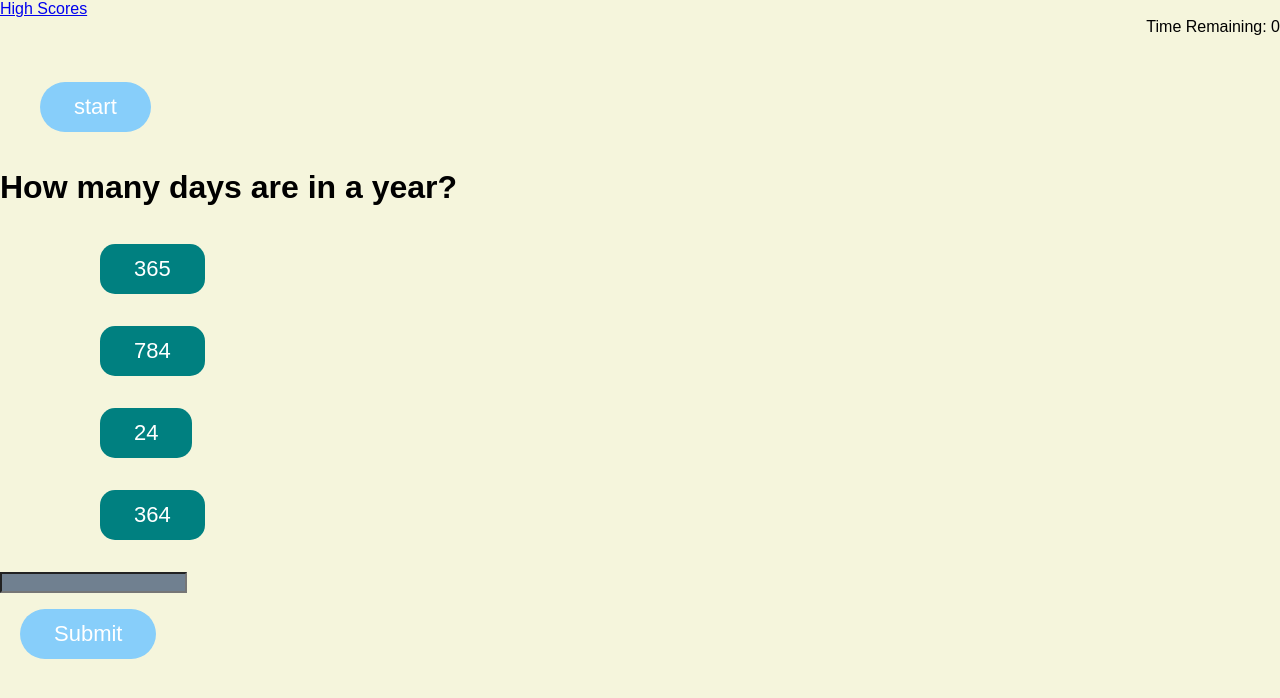
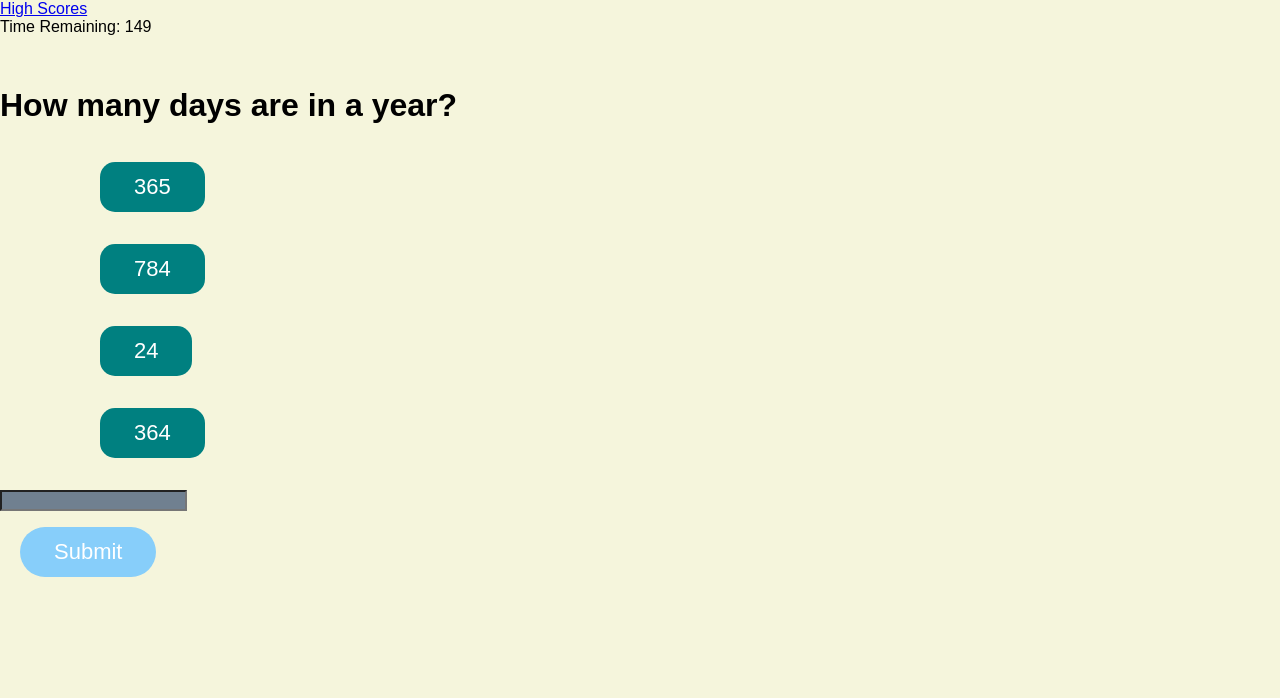
Before and after one commit to Patrena94/Quiz, a plain HTML site: page Qindex.html in a window 1280 px wide. Both pictures are taken after a click on the button "start". Drawn offline with Linux system fonts and the light colour scheme.

Commit message:
removed start button

```diff
--- a/Qindex.html
+++ b/Qindex.html
@@ -15,7 +15,7 @@
 
 <div class = "Highscores">
 <a href= "Highscores.html">High Scores</a>
-<div class="timer">Time Remaining: <span id="time">0</span></div>
+<div class="Timer">Time Remaining: <span id="time">0</span></div>
 <class id="start-screen" class="start">
 <div class= "wrapper">
 <div id="introDiv">
@@ -57,7 +57,7 @@
     var startBtn = document.querySelector("#startBtn")
     var questionsDiv = document.querySelector ("#questions")
     var introDiv = document.querySelector("#introDiv")
-    var Timer = document.querySelector("#Timer")
+    var time = document.querySelector("#time")
     var initialDiv = document.querySelector("#initialDiv")
     var title=document.querySelector("#title")
     var option1=document.querySelector("#option1")
@@ -112,42 +112,32 @@ var questionIndex=0
 
 var pidClock
 
+
 startBtn.addEventListener("click", function (){
     questionsDiv.classList.remove("hide")
     introDiv.classList.add("hide")
     loadQuestion()
-    pidClock=setInterval(countDown, 30000)
+    startBtn.style.display="none"
+    pidClock=setInterval(countDown, 1000)
 })
 function loadQuestion(){
+
     title.textContent=questions[questionIndex].q
     option1.textContent=questions[questionIndex].c[0]
     option2.textContent=questions[questionIndex].c[1]
     option3.textContent=questions[questionIndex].c[2]
     option4.textContent=questions[questionIndex].c[3]
 }
-  function countDown(){
-  //  if(timeRemaining===0)
+ function countDown(){
+  if(timeRemaining===0)
  {
-    clearInterval(pidClock)
-    questionsDiv.classList.add("hide")
-    initialDiv.classList.remove("hide")
+ clearInterval(pidClock)
+ questionsDiv.classList.add("hide")
+   initialDiv.classList.remove("hide")
 }
-Timer.textContent =timeRemaining
+time.textContent =timeRemaining
 timeRemaining--  //timeRemaining - timeRemaining-1
 }
-//function countDown() {
-   // var timeInterval =setInterval(function(){
-   // if(timeRemaining> 1){
-  //  timerEl.textContent= timeRemaining + 'seconds remaining';
- //   timeRemaining--;
-  //  } else if(timeRemaining==0){timerEl.textContent = timeLeft + 'second remaining';
-//timeRemaining--;
-//} else{timerEl.textContent = '';
-  //  clearInterval(pidClock);
-  //  questionsDiv.classList.add("hide")
-  //  initialDiv.classList.remove("hide")
-    //displayMessage();
-
 function loadQuestion(){
     title.textContent=questions[questionIndex].q
     option1.textContent=questions[questionIndex].c[0]
@@ -174,7 +164,13 @@ option3.addEventListener("click", function(){
 option4.addEventListener("click", function(){
     questionIndex++
     loadQuestion()
+
 })
+option5.addEventListener("click", function(){
+    questionIndex++
+    loadQuestion()
+})
+
 //var checkAnswer = "a"
 //<div class="option1" id="a"onclick="checkAnswer('1')">1</div>
    // let score =0;
```
Also changed, not shown: 1 other file.
